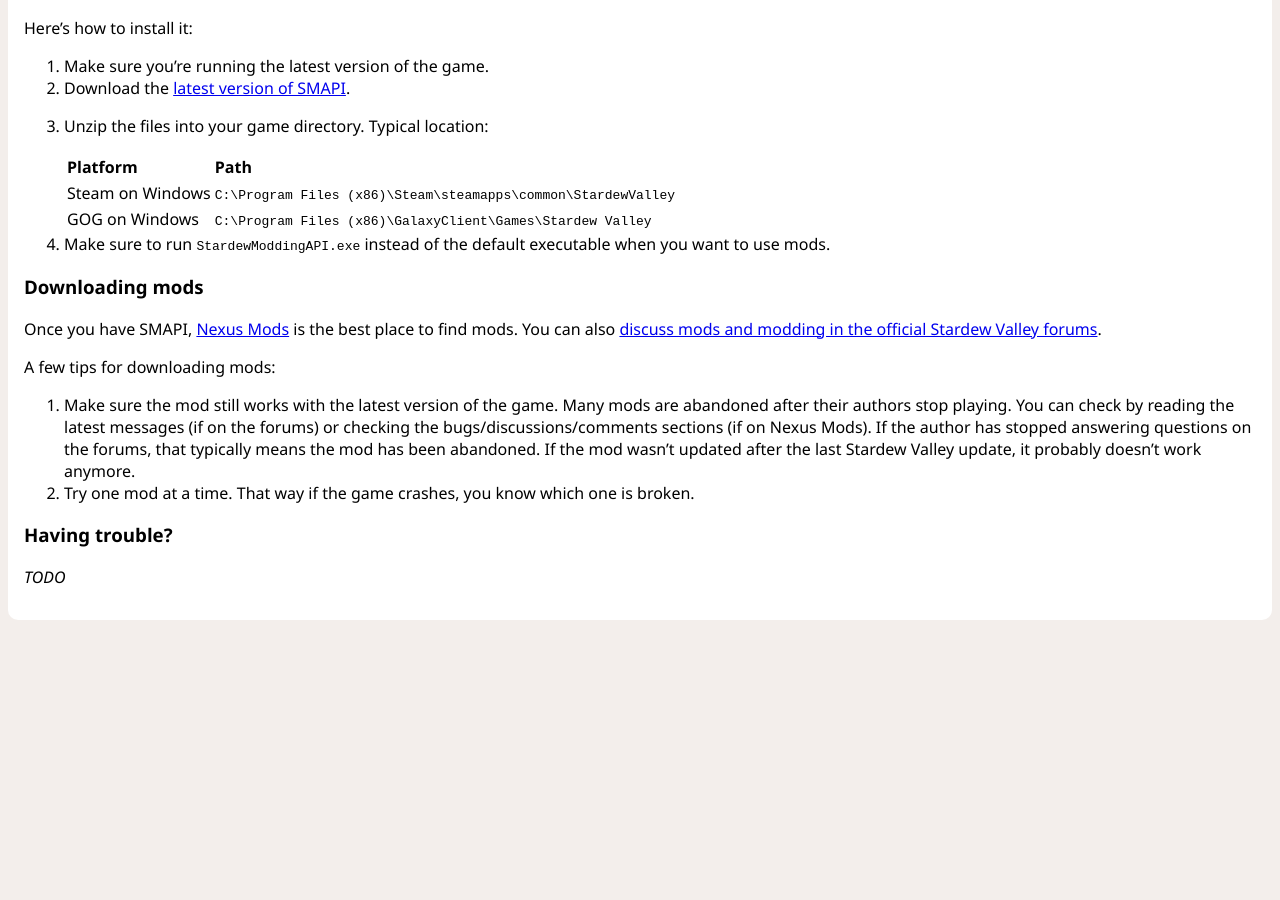
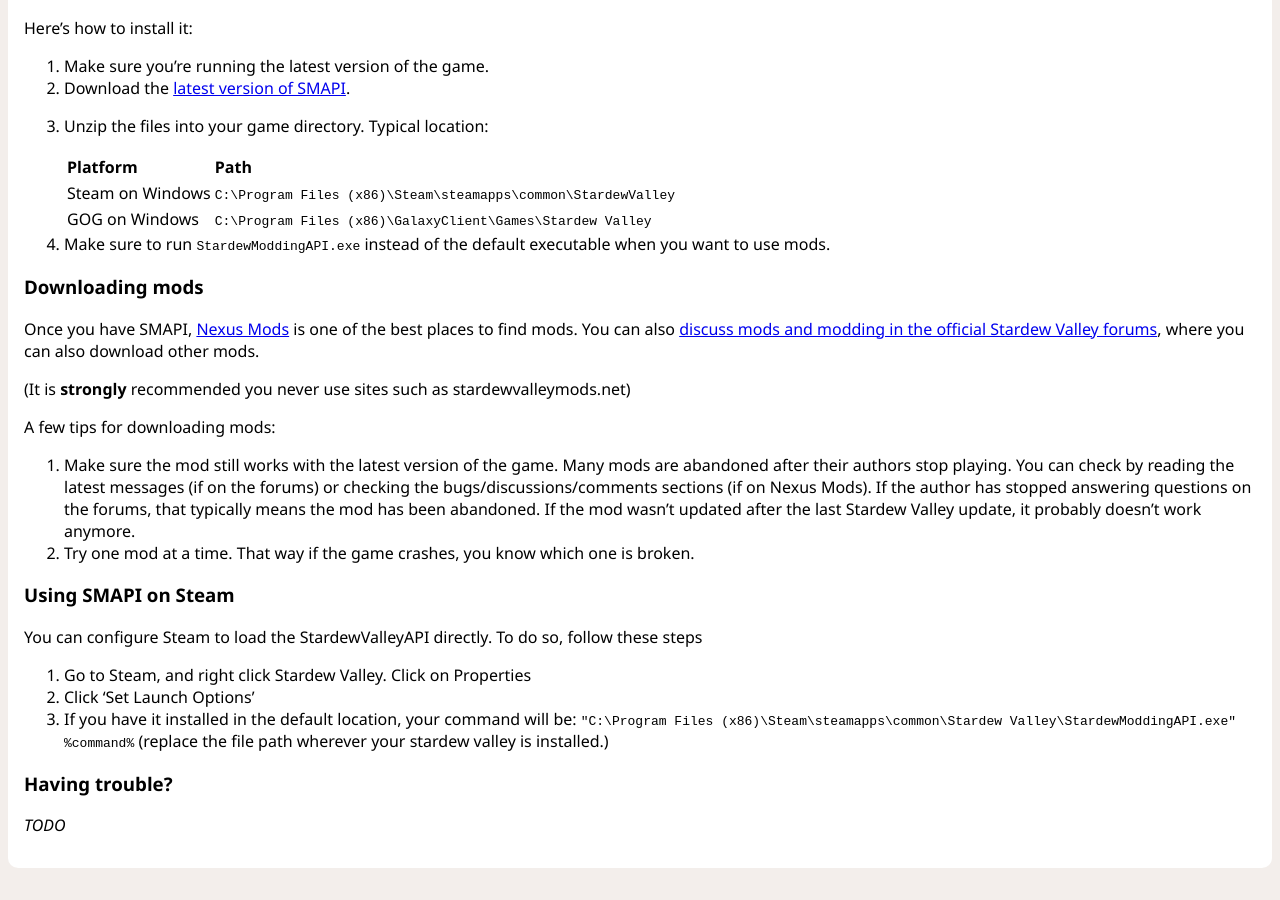
Before and after one commit to Pathoschild/canimod.github.io, a Jekyll site: the page built from guides/using-mods.md, in a window 1280 px wide and 900 px high, scrolled down 943 px. Built offline with Jekyll 4.4.1, drawn with Linux system fonts in a browser that asks for light colours; before the commit the page ends 1595 px from its top, so only the background shows below that.

Commit message:
expand 'using mods' page (#2)
- add Steam info to 'using mods' section;
- caution against stardewvalleymods.net;
- fix typo,

````diff
--- a/guides/using-mods.md
+++ b/guides/using-mods.md
@@ -45,8 +45,10 @@
    mods.
 
 ### Downloading mods
-Once you have SMAPI, [Nexus Mods](https://nexusmods.com/stardewvalley) is the best place to find
-mods. You can also [discuss mods and modding in the official Stardew Valley forums](http://community.playstarbound.com/forums/mods.215/).
+Once you have SMAPI, [Nexus Mods](https://nexusmods.com/stardewvalley) is one of the best places to find
+mods. You can also [discuss mods and modding in the official Stardew Valley forums](http://community.playstarbound.com/forums/mods.215/), where you can also download other mods.
+
+(It is __strongly__ recommended you never use sites such as stardewvalleymods.net)
 
 A few tips for downloading mods:
 
@@ -57,5 +59,13 @@
    wasn't updated after the last Stardew Valley update, it probably doesn't work anymore.
 2. Try one mod at a time. That way if the game crashes, you know which one is broken.
 
+### Using SMAPI on Steam
+
+You can configure Steam to load the StardewValleyAPI directly. To do so, follow these steps
+
+1. Go to Steam, and right click Stardew Valley. Click on Properties
+2. Click 'Set Launch Options'
+3. If you have it installed in the default location, your command will be: ```"C:\Program Files (x86)\Steam\steamapps\common\Stardew Valley\StardewModdingAPI.exe" %command%``` (replace the file path wherever your stardew valley is installed.)
+
 ### Having trouble?
 *TODO*
````
Also changed, not shown: guides/weather.md (+1 -1 lines).
